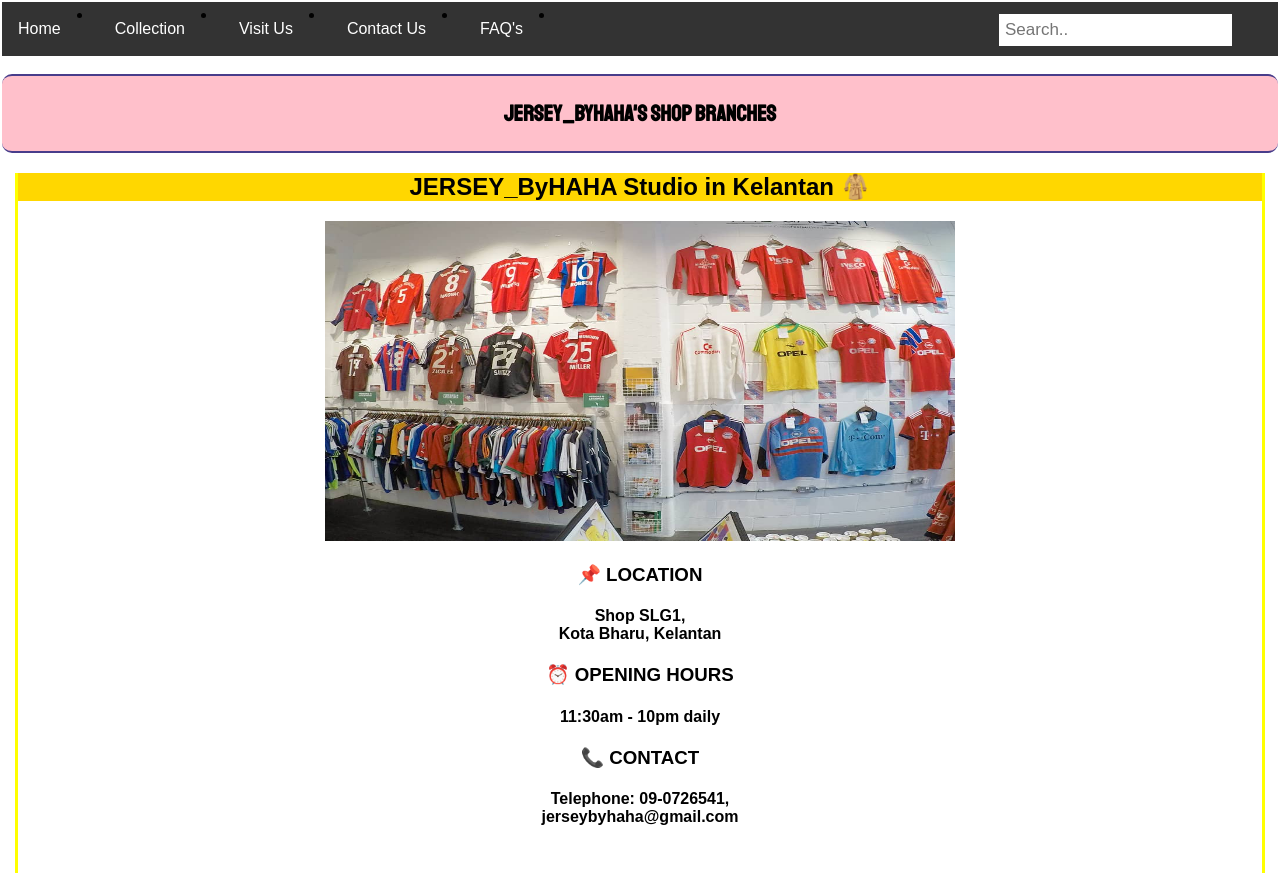
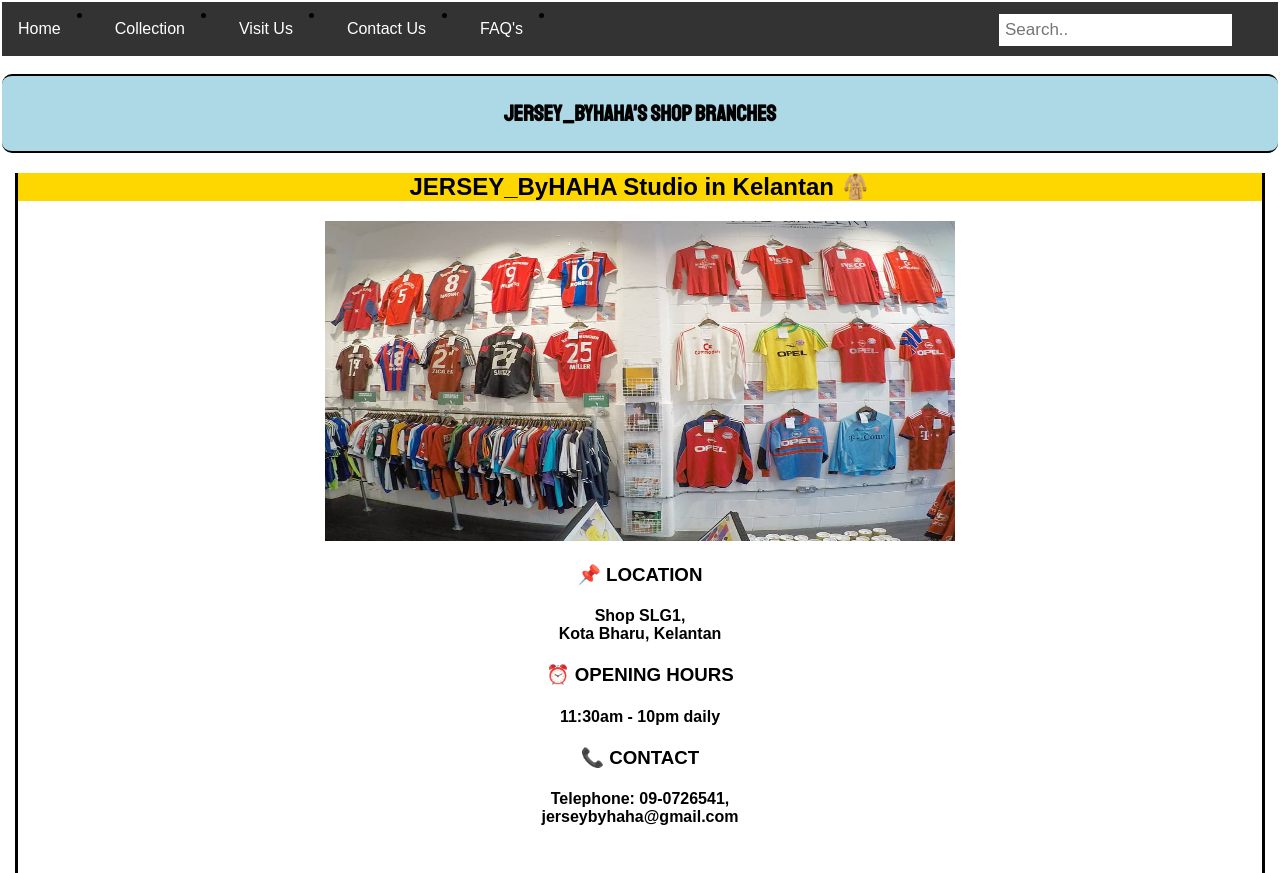
Before and after one commit to MUHDHAMDI/GROUP-ASSIGNMENT-IMD311, a plain HTML site: page visitus.html in a window 1280 px wide. Shown: the top 873 px of the page. Drawn offline with Linux system fonts and the light colour scheme.

Commit message:
Update section.css

```diff
--- a/css/section.css
+++ b/css/section.css
@@ -10,18 +10,18 @@
 
 header {
 	padding: 5px;
-	background: #FFC0CB;
+	background: lightblue;
 	border-radius: 10px;
-	border-top: 2px solid #483D8B;
-	border-bottom: 2px solid #483D8B;
+	border-top: 2px solid black;
+	border-bottom: 2px solid black;
 }
 
 section{
 	width: 98%;
 	height: 700px;
 	background: white;
-	border-left: 3px solid #FFFF00;
-	border-right: 3px solid #FFFF00;
+	border-left: 3px solid black;
+	border-right: 3px solid black;
 }
 
 .main * {
```
